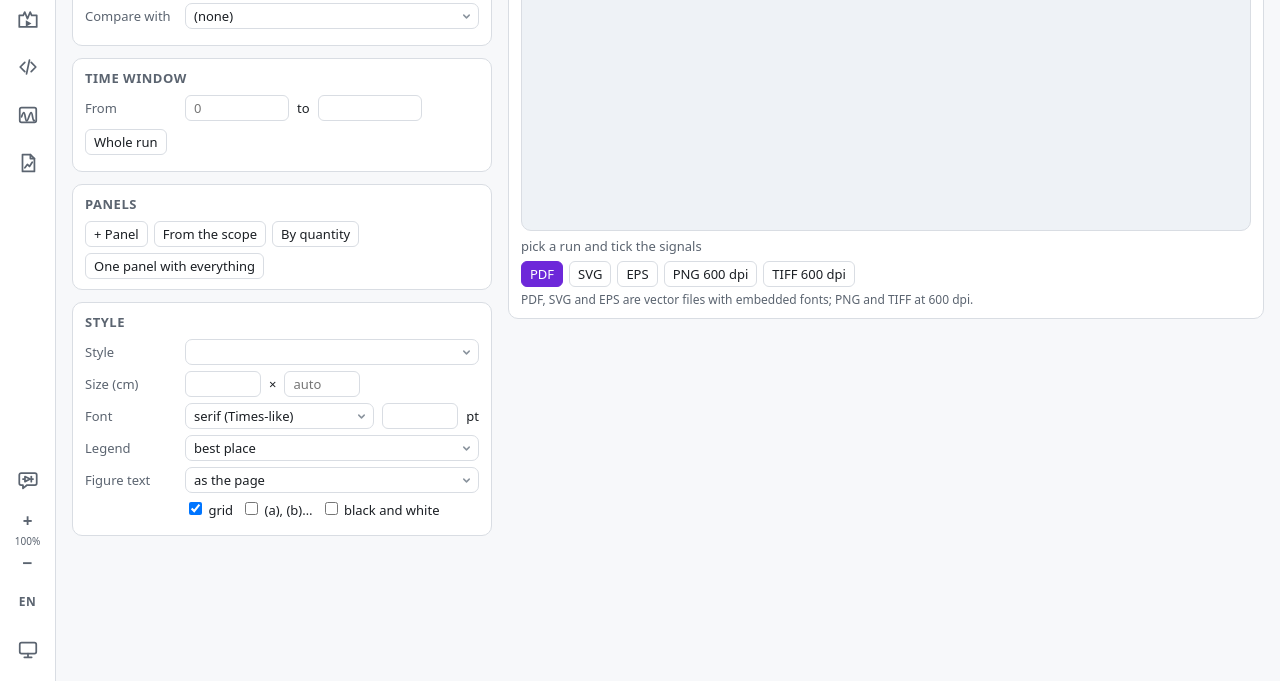
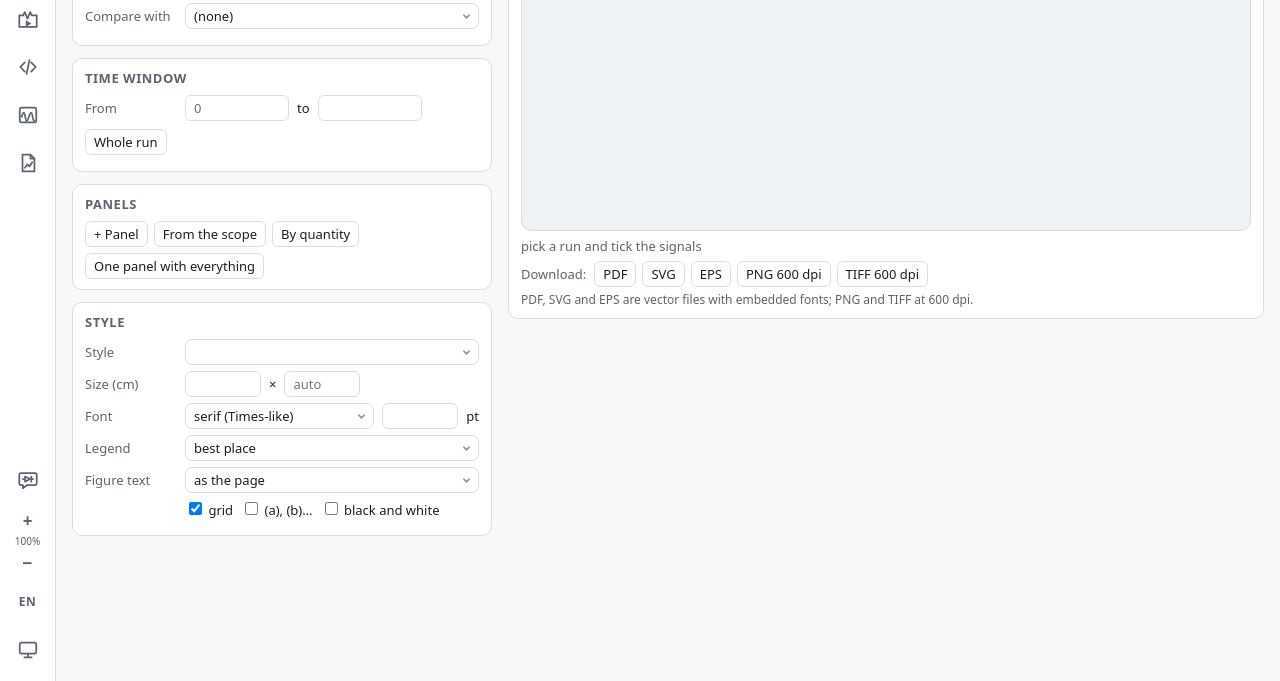
Before and after one commit to marcelopedroso/maisim, a plain HTML site: page scope/static/figuras/index.html in a window 1280 px wide. Shown: the part 119-800 px from the top of the page. Drawn offline with Linux system fonts and the light colour scheme; no server answers; files whose address does not match are found by name.

Commit message:
Figuras: the download buttons all alike, after a Download: label

```diff
--- a/scope/static/figuras/index.html
+++ b/scope/static/figuras/index.html
@@ -87,6 +87,7 @@ catch (e) { document.documentElement.dataset.tema = "claro"; }
            justify-content:center; align-items:center; min-height:260px; }
   .folha { background:#fff; box-shadow:0 1px 6px rgba(0,0,0,.18); max-width:100%; display:block; }
   .folha[hidden] { display:none; }
+  #exportar { align-items:center; } .rot-baixar { color:var(--sutil); margin-right:2px; }   /* os formatos: ações iguais, nenhum "escolhido" */
   #estado { color:var(--sutil); margin-top:6px; min-height:1.3em; }
 </style>
 </head>
@@ -137,8 +138,8 @@ catch (e) { document.documentElement.dataset.tema = "claro"; }
       <h2 data-tr="fig.previa.titulo">Prévia</h2>
       <div class="folha-moldura"><img id="previa" class="folha" alt="" hidden></div>
       <div id="estado"></div>
-      <div class="botoes" id="exportar">
-        <button type="button" class="prim" data-formato="pdf">PDF</button>
+      <div class="botoes" id="exportar"><span class="rot-baixar" data-tr="fig.exp.baixar">Baixar:</span>
+        <button type="button" data-formato="pdf">PDF</button>
         <button type="button" data-formato="svg">SVG</button>
         <button type="button" data-formato="eps">EPS</button>
         <button type="button" data-formato="png" data-tr="fig.exp.png">PNG 600 dpi</button>
--- a/scope/static/figuras/textos_figuras.js
+++ b/scope/static/figuras/textos_figuras.js
@@ -87,6 +87,7 @@ maisimI18n.add({
   "fig.previa.gerando": { pt: "gerando a prévia…", en: "making the preview…" },
   "fig.previa.tam": { pt: "{l} × {a} cm", en: "{l} × {a} cm" },
   "fig.previa.vazia": { pt: "escolha uma rodada e marque os sinais", en: "pick a run and tick the signals" },
+  "fig.exp.baixar": { pt: "Baixar:", en: "Download:" },
   "fig.exp.png": { pt: "PNG 600 dpi", en: "PNG 600 dpi" },
   "fig.exp.tiff": { pt: "TIFF 600 dpi", en: "TIFF 600 dpi" },
   "fig.exp.info": { pt: "PDF, SVG e EPS são vetoriais, com as fontes embutidas; PNG e TIFF a 600 dpi.",
```
